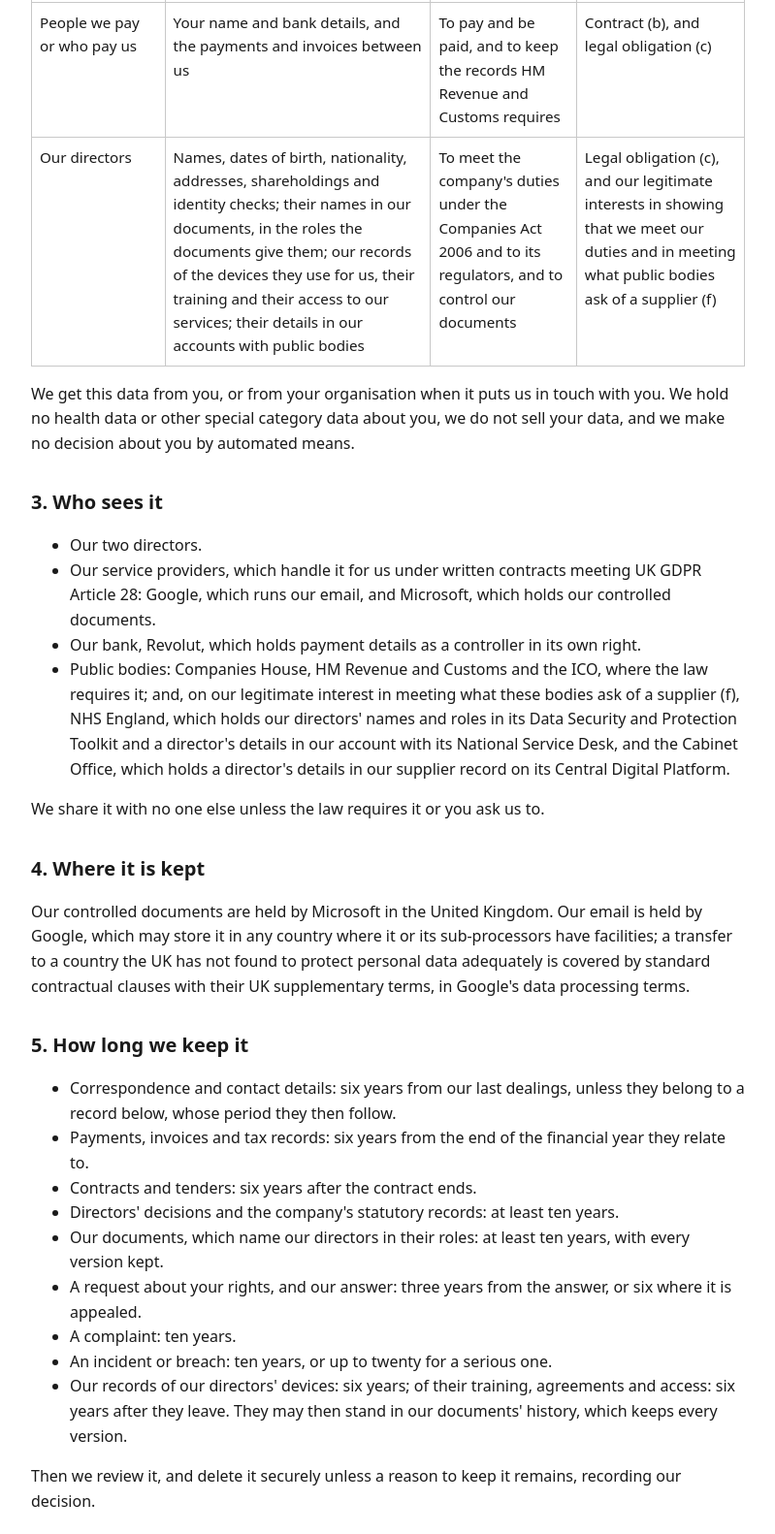
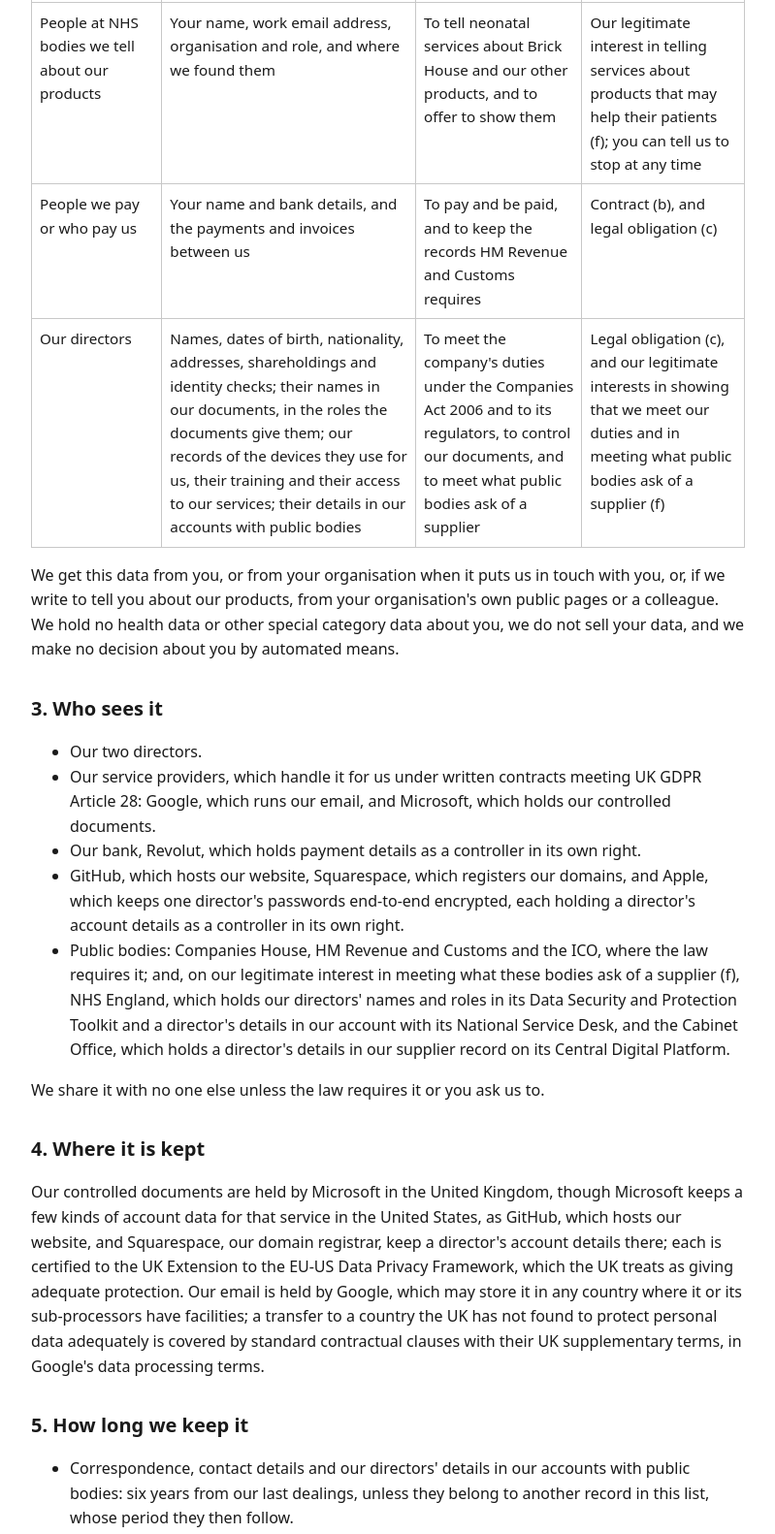
Before and after one commit to blue-space-ai/blue-space-ai.github.io, a plain HTML site: page privacy.html in a window 1280 px wide. Shown: the part 911-2493 px from the top of the page at 97% size, without its empty margins (240-1039 px from the left). Drawn offline with Linux system fonts and the light colour scheme.

Commit message:
Privacy notice version 1.3

```diff
--- a/privacy.html
+++ b/privacy.html
@@ -16,7 +16,7 @@ dl{margin:1rem 0}dt{font-weight:600;margin-top:.75rem}dd{margin:0}
 <main>
 <p><a href="index.html">Blue Space AI Limited</a></p>
 <h1>Privacy notice</h1>
-<p class="meta">Version 1.2, 11 November 2026</p>
+<p class="meta">Version 1.3, 12 November 2026</p>
 <p>This notice is for anyone whose personal data Blue Space AI Limited holds for its own purposes: the people we deal with at NHS bodies, regulators, suppliers and prospective customers, the people we pay or who pay us, and our directors. It says what we hold and why, who sees it, how long we keep it, and what you can do about it. If your details are in Brick House, the record system we provide to neonatal services, section 8 explains why your hospital's privacy notice applies to them rather than this one.</p>
 <h2>1. Who we are</h2>
 <p>Blue Space AI Limited, company 16173984, registered in England and Wales, is the controller of the personal data this notice describes. Our registered office is Mayes House, Vansittart Estate, Windsor, SL4 1SE, and we are registered with the Information Commissioner's Office (ICO) as ZC293021. To ask about your data, email security@bluespaceportal.com or write to our registered office. Cagri Burak Salgin, a director, leads our data protection work. We have no Data Protection Officer, which the law does not require of us.</p>
@@ -38,6 +38,12 @@ dl{margin:1rem 0}dt{font-weight:600;margin-top:.75rem}dd{margin:0}
 <td>Our legitimate interest in running the company, which you would expect of an organisation you deal with (f)</td>
 </tr>
 <tr>
+<td>People at NHS bodies we tell about our products</td>
+<td>Your name, work email address, organisation and role, and where we found them</td>
+<td>To tell neonatal services about Brick House and our other products, and to offer to show them</td>
+<td>Our legitimate interest in telling services about products that may help their patients (f); you can tell us to stop at any time</td>
+</tr>
+<tr>
 <td>People we pay or who pay us</td>
 <td>Your name and bank details, and the payments and invoices between us</td>
 <td>To pay and be paid, and to keep the records HM Revenue and Customs requires</td>
@@ -46,37 +52,39 @@ dl{margin:1rem 0}dt{font-weight:600;margin-top:.75rem}dd{margin:0}
 <tr>
 <td>Our directors</td>
 <td>Names, dates of birth, nationality, addresses, shareholdings and identity checks; their names in our documents, in the roles the documents give them; our records of the devices they use for us, their training and their access to our services; their details in our accounts with public bodies</td>
-<td>To meet the company's duties under the Companies Act 2006 and to its regulators, and to control our documents</td>
+<td>To meet the company's duties under the Companies Act 2006 and to its regulators, to control our documents, and to meet what public bodies ask of a supplier</td>
 <td>Legal obligation (c), and our legitimate interests in showing that we meet our duties and in meeting what public bodies ask of a supplier (f)</td>
 </tr>
 </tbody>
 </table>
-<p>We get this data from you, or from your organisation when it puts us in touch with you. We hold no health data or other special category data about you, we do not sell your data, and we make no decision about you by automated means.</p>
+<p>We get this data from you, or from your organisation when it puts us in touch with you, or, if we write to tell you about our products, from your organisation's own public pages or a colleague. We hold no health data or other special category data about you, we do not sell your data, and we make no decision about you by automated means.</p>
 <h2>3. Who sees it</h2>
 <ul>
 <li>Our two directors.</li>
 <li>Our service providers, which handle it for us under written contracts meeting UK GDPR Article 28: Google, which runs our email, and Microsoft, which holds our controlled documents.</li>
 <li>Our bank, Revolut, which holds payment details as a controller in its own right.</li>
+<li>GitHub, which hosts our website, Squarespace, which registers our domains, and Apple, which keeps one director's passwords end-to-end encrypted, each holding a director's account details as a controller in its own right.</li>
 <li>Public bodies: Companies House, HM Revenue and Customs and the ICO, where the law requires it; and, on our legitimate interest in meeting what these bodies ask of a supplier (f), NHS England, which holds our directors' names and roles in its Data Security and Protection Toolkit and a director's details in our account with its National Service Desk, and the Cabinet Office, which holds a director's details in our supplier record on its Central Digital Platform.</li>
 </ul>
 <p>We share it with no one else unless the law requires it or you ask us to.</p>
 <h2>4. Where it is kept</h2>
-<p>Our controlled documents are held by Microsoft in the United Kingdom. Our email is held by Google, which may store it in any country where it or its sub-processors have facilities; a transfer to a country the UK has not found to protect personal data adequately is covered by standard contractual clauses with their UK supplementary terms, in Google's data processing terms.</p>
+<p>Our controlled documents are held by Microsoft in the United Kingdom, though Microsoft keeps a few kinds of account data for that service in the United States, as GitHub, which hosts our website, and Squarespace, our domain registrar, keep a director's account details there; each is certified to the UK Extension to the EU-US Data Privacy Framework, which the UK treats as giving adequate protection. Our email is held by Google, which may store it in any country where it or its sub-processors have facilities; a transfer to a country the UK has not found to protect personal data adequately is covered by standard contractual clauses with their UK supplementary terms, in Google's data processing terms.</p>
 <h2>5. How long we keep it</h2>
 <ul>
-<li>Correspondence and contact details: six years from our last dealings, unless they belong to a record below, whose period they then follow.</li>
+<li>Correspondence, contact details and our directors' details in our accounts with public bodies: six years from our last dealings, unless they belong to another record in this list, whose period they then follow.</li>
 <li>Payments, invoices and tax records: six years from the end of the financial year they relate to.</li>
 <li>Contracts and tenders: six years after the contract ends.</li>
 <li>Directors' decisions and the company's statutory records: at least ten years.</li>
-<li>Our documents, which name our directors in their roles: at least ten years, with every version kept.</li>
+<li>Our documents, which name our directors in their roles: the life of the company and six years, or at least ten years after the last medical device they cover is placed on the market, with every version kept.</li>
 <li>A request about your rights, and our answer: three years from the answer, or six where it is appealed.</li>
 <li>A complaint: ten years.</li>
-<li>An incident or breach: ten years, or up to twenty for a serious one.</li>
-<li>Our records of our directors' devices: six years; of their training, agreements and access: six years after they leave. They may then stand in our documents' history, which keeps every version.</li>
+<li>An incident or breach: ten years, or twenty for a serious one.</li>
+<li>Our list of people who have asked us not to send them marketing: for as long as we send marketing.</li>
+<li>Our records of our directors' devices: six years; of their training, agreements and access: six years after they leave. They may then stand in our repository's history, which keeps every version.</li>
 </ul>
 <p>Then we review it, and delete it securely unless a reason to keep it remains, recording our decision.</p>
 <h2>6. Your rights</h2>
-<p>You can ask us to give you a copy of your data, to correct it, to delete it, to restrict how we use it, to send it to another organisation where the law gives that right, and to stop using it where we rely on our legitimate interests. Ask in any way you like, to either director or at security@bluespaceportal.com. We check that the request is yours, and answer within one month, or within two further months for a complex request, in which case we tell you why within the first month. We do not charge, unless a request is plainly unfounded or excessive. Some rights are limited by law: we cannot delete records the law requires us to keep.</p>
+<p>You can ask us to give you a copy of your data, to correct it, to delete it, to restrict how we use it, to send it to another organisation where the law gives that right, and to stop using it where we rely on our legitimate interests, which for marketing we always do. Ask in any way you like, to either director or at security@bluespaceportal.com. We check that the request is yours, and answer within one month, or within two further months for a complex request, in which case we tell you why within the first month. We do not charge, unless a request is plainly unfounded or excessive. Some rights are limited by law: we cannot delete records the law requires us to keep.</p>
 <h2>7. Complaints</h2>
 <p>If you are unhappy with how we have handled your data, please tell us first, at security@bluespaceportal.com or by post. We acknowledge your complaint within 30 days, look into it, keep you told of our progress, and tell you the outcome without undue delay. You can also complain to the ICO, at ico.org.uk/make-a-complaint or on 0303 123 1113.</p>
 <h2>8. Brick House and patient data</h2>
```
